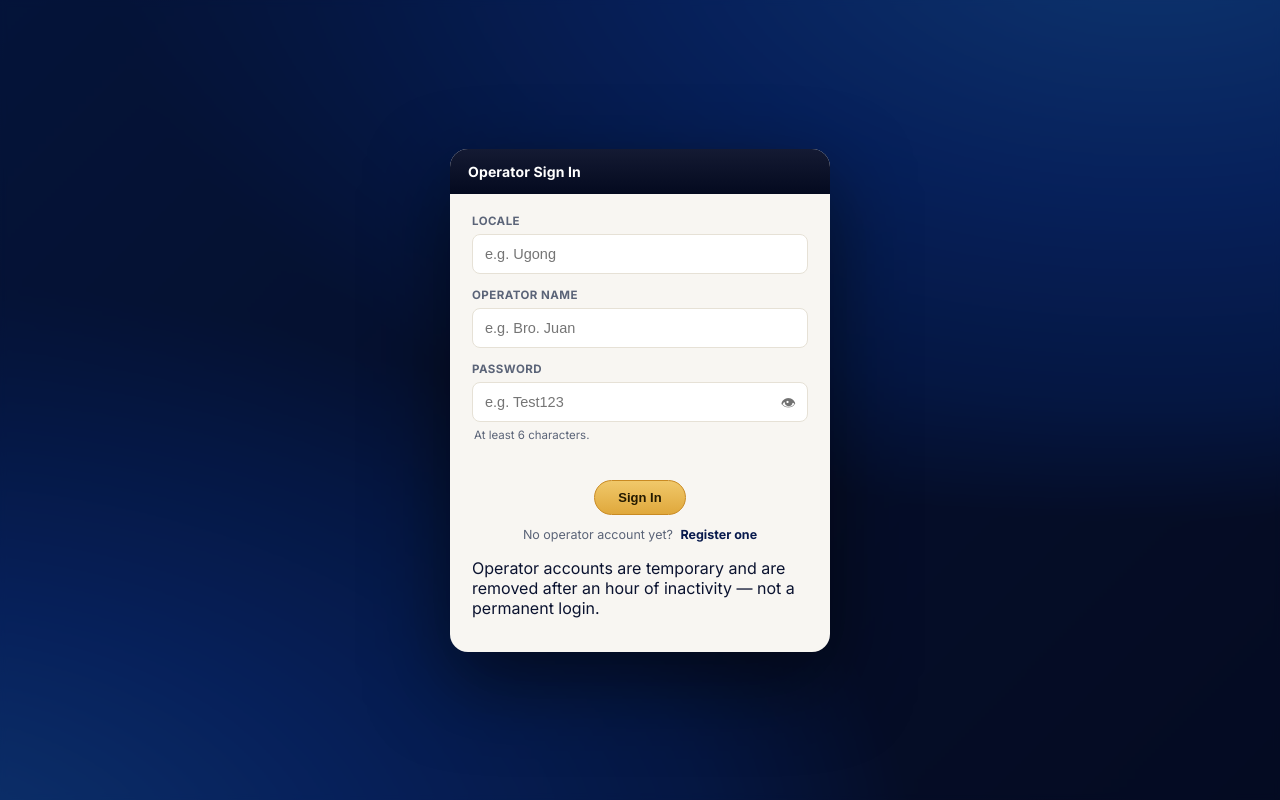
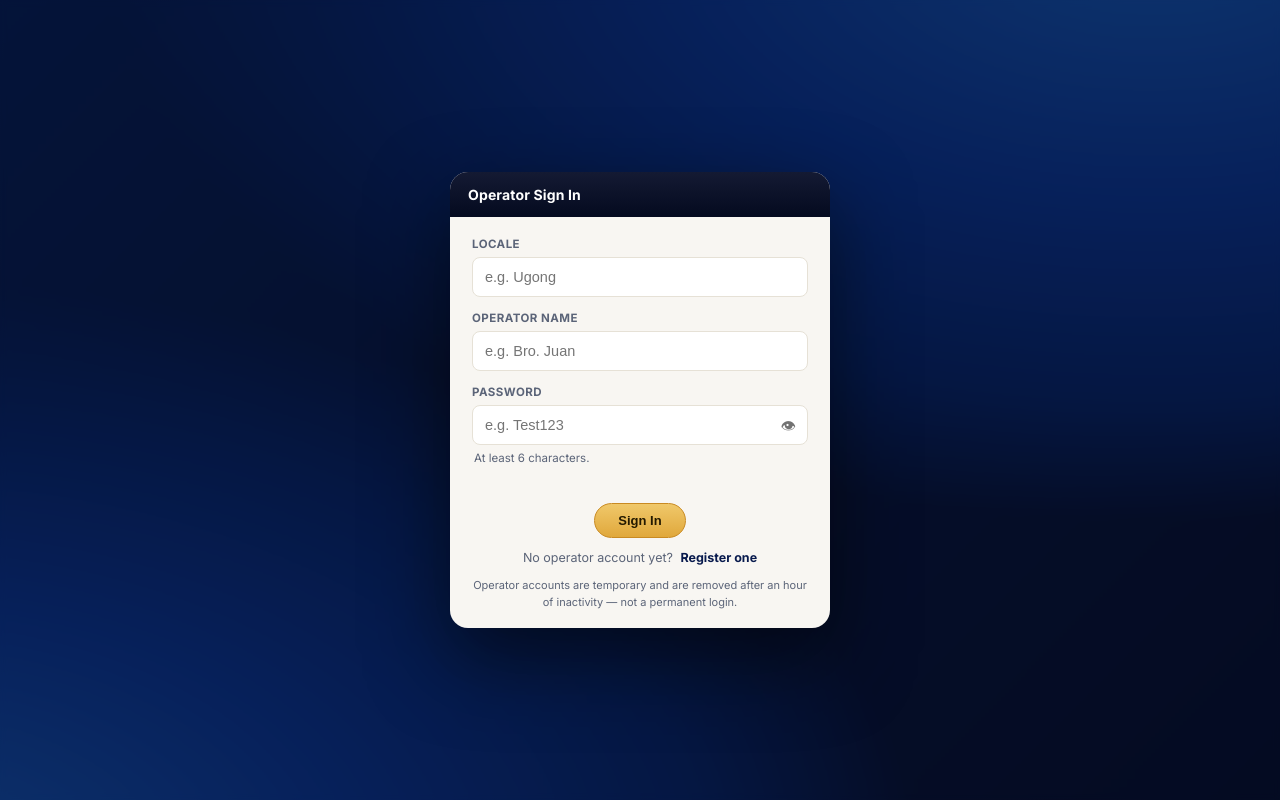
Before and after one commit to jockextreme/MCGI-Digital-Bible, a website: page public/console.html in a window 1280 px wide. Drawn offline with Linux system fonts and the light colour scheme; no server answers.

Commit message:
Add files via upload

```diff
--- a/public/css/style.css
+++ b/public/css/style.css
@@ -368,6 +368,10 @@ body{
 }
 .auth-switch a{ color:var(--navy-900); font-weight:700; margin-left:4px; cursor:pointer; text-decoration:none; }
 .auth-switch a:hover{ text-decoration:underline; }
+.auth-notice{
+  font-size:11px; color:var(--muted); text-align:center; margin:12px 0 0;
+  line-height:1.5;
+}
 
 .auth-help{
   font-size:11.5px; color:var(--muted); margin:6px 2px 0;
```
